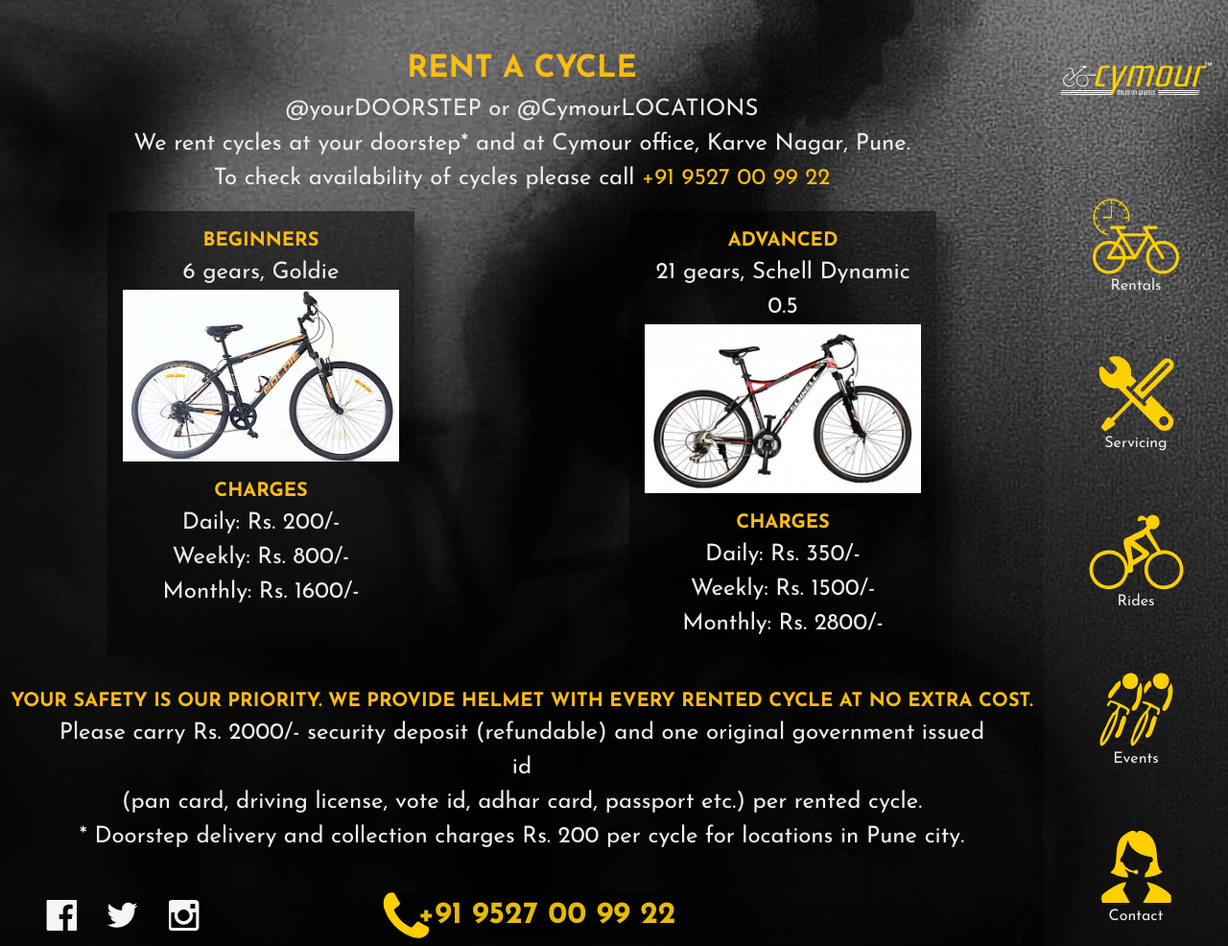
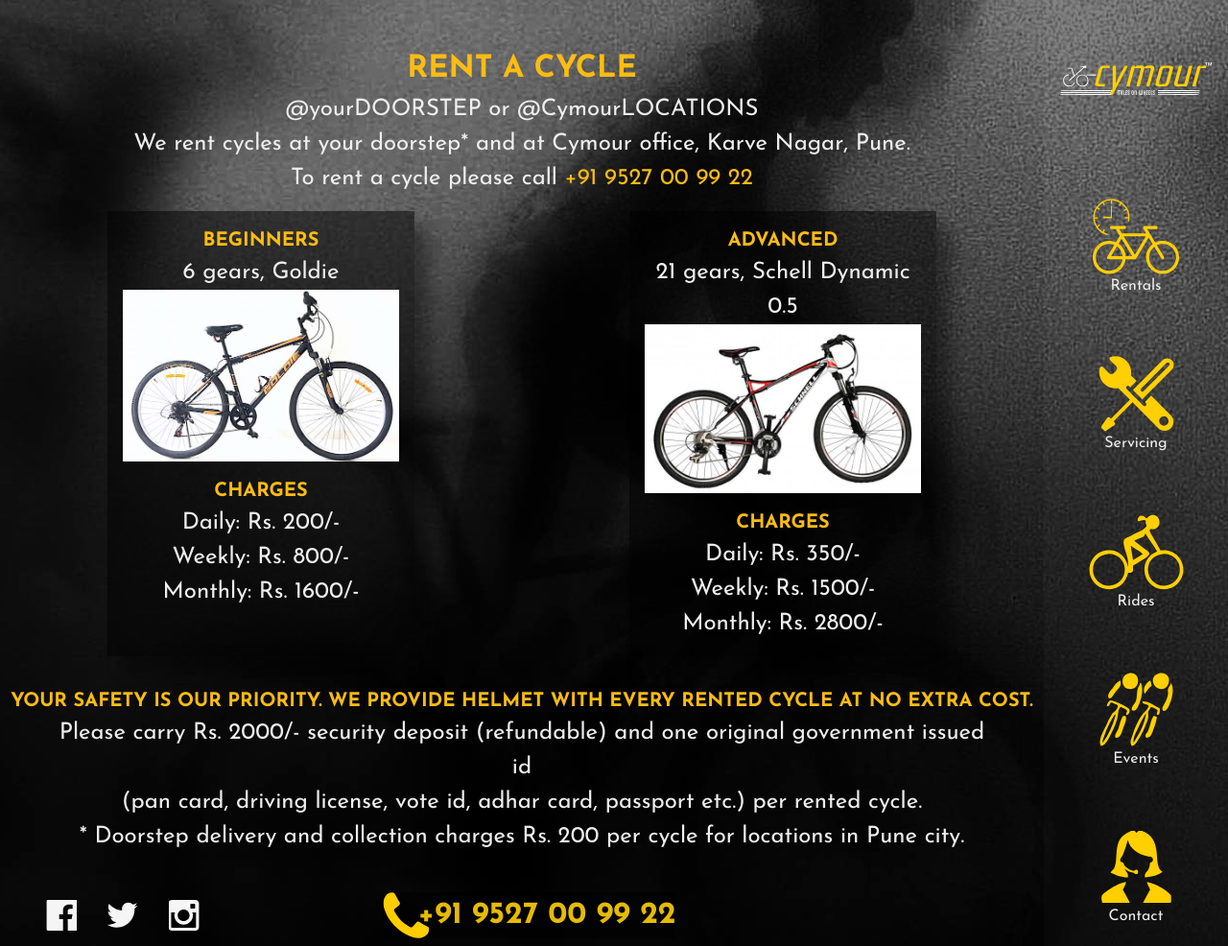
Before and after one commit to guttikar/cymour15, a Jekyll site: the page built from rentals.html, in a window 1280 px wide and 986 px high. Shown: the whole window at 96% size. Built offline with Jekyll 4.4.1, drawn with Linux system fonts in a browser that asks for light colours; nearby versions of some CDN libraries.

Commit message:
changed top line (to rent a cycle)

```diff
--- a/rentals.html
+++ b/rentals.html
@@ -8,7 +8,7 @@
 	<h1>Rent a Cycle</h1>
 	<p>@yourDOORSTEP or @CymourLOCATIONS</p>
 	<p>We rent cycles at your doorstep* and at Cymour office, Karve Nagar, Pune.<br>
-	To check availability of cycles please call <a href="tel: {{site.phone}}">{{site.phone}}</a></p>
+	To rent a cycle please call <a href="tel: {{site.phone}}">{{site.phone}}</a></p>
 	<div class="bicycleTypes">
 		<div class="type">
 			<h2>Beginners</h2>
```
Also changed, not shown: img/rentals/image2.JPG (added).
